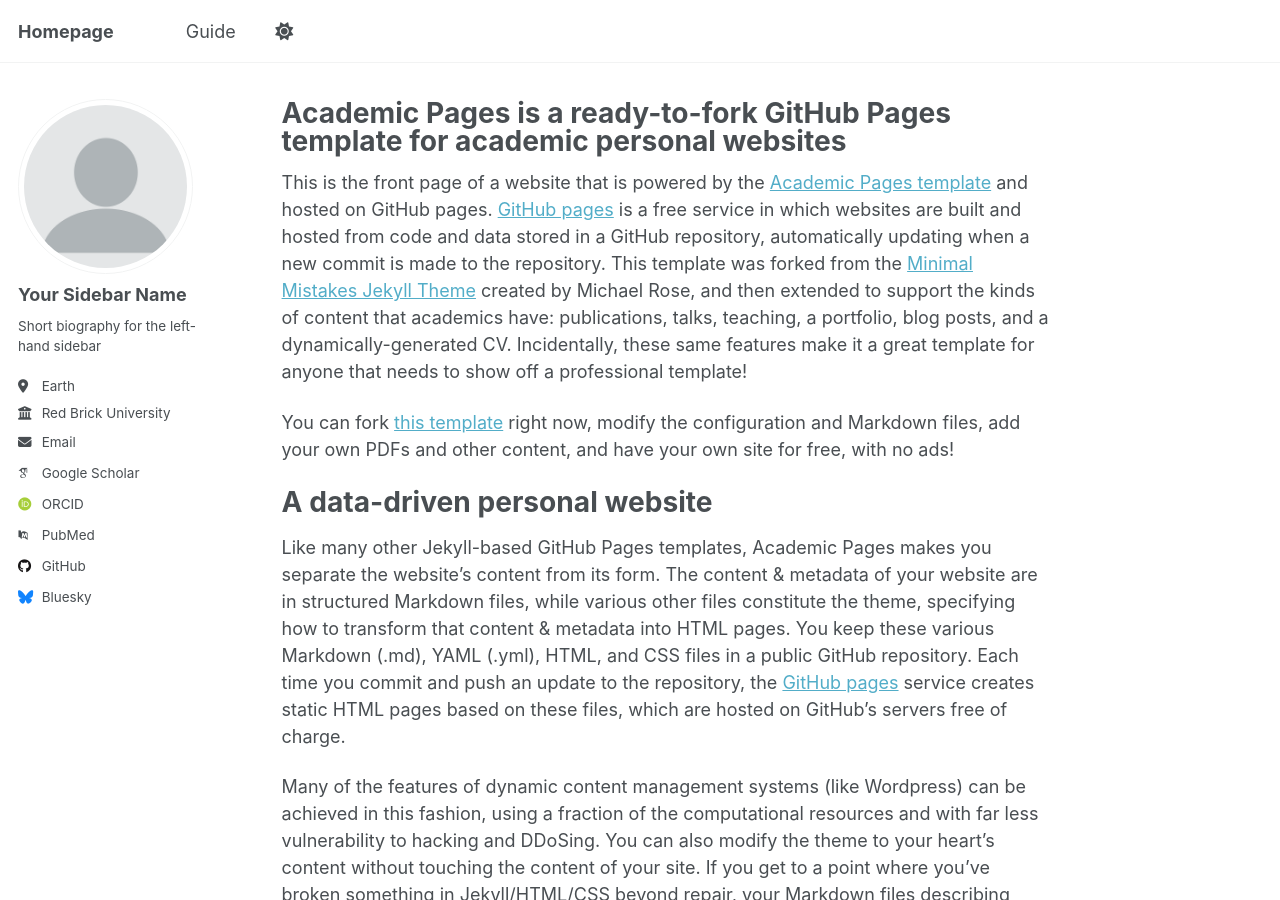
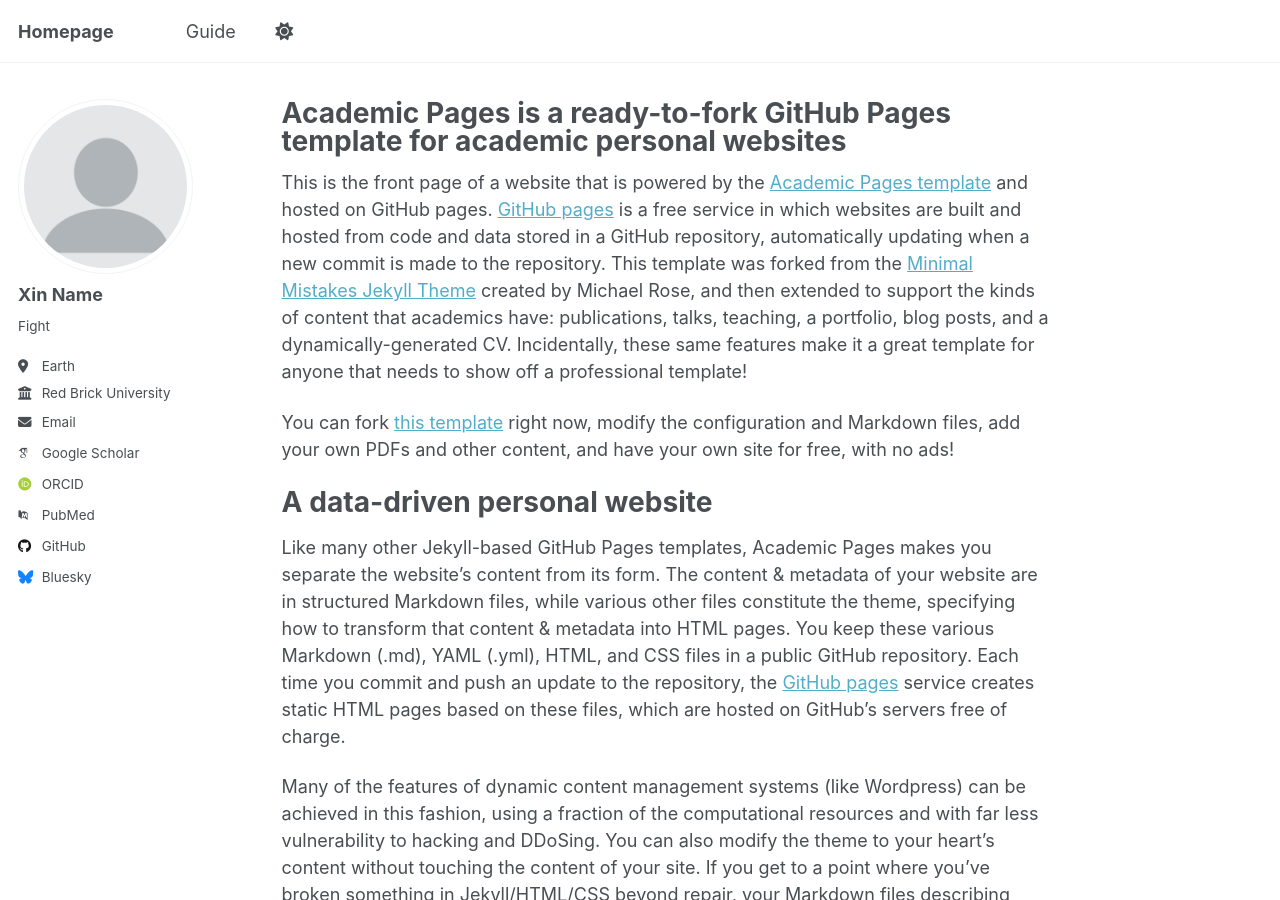
Before and after one commit to Mansion-ZX/Mansion-ZX.github.io, a Jekyll site: the page built from _pages/about.md, in a window 1280 px wide and 900 px high. Built offline with Jekyll 4.4.1, drawn with Linux system fonts in a browser that asks for light colours; some web fonts are replaced; a script that is not in the unit is left out.

Commit message:
Update _config.yml

```diff
--- a/_config.yml
+++ b/_config.yml
@@ -24,9 +24,9 @@
 author:
   # Biographic information
   avatar           : "profile.png"
-  name             : "Your Sidebar Name"
+  name             : "Xin Name"
   pronouns         : # example: "she/her"
-  bio              : "Short biography for the left-hand sidebar"
+  bio              : "Fight"
   location         : "Earth"
   employer         : "Red Brick University"
   uri              : # URL
```
